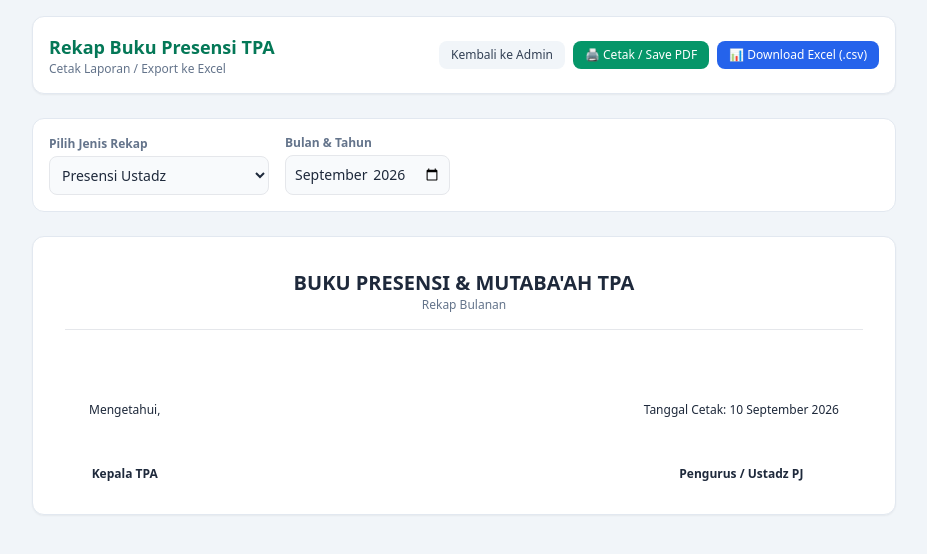
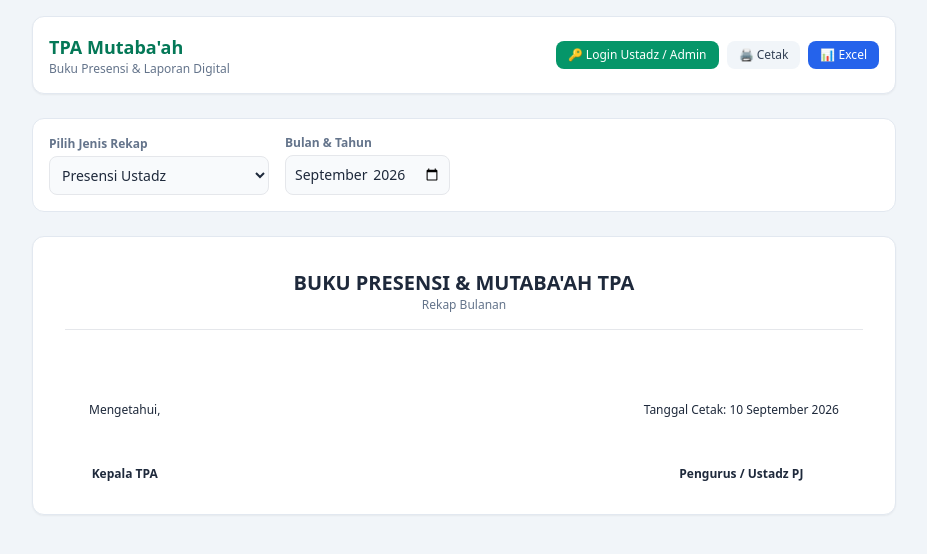
Before and after one commit to MC-AHN/TPA-Digital, a website: page public/rekap.html in a window 1280 px wide. Shown: the whole page, without its empty margins (176-1103 px from the left). Drawn offline with nearby package versions, Linux system fonts and the light colour scheme; no server answers.

Commit message:
feat(navigation): set rekap page as default landing page with login entry

```diff
--- a/public/rekap.html
+++ b/public/rekap.html
@@ -35,19 +35,20 @@
   <header
     class="no-print mb-6 flex justify-between items-center bg-white p-4 rounded-xl shadow-sm border border-slate-200">
     <div>
-      <h1 class="text-lg font-bold text-emerald-700">Rekap Buku Presensi TPA</h1>
-      <p class="text-xs text-slate-500">Cetak Laporan / Export ke Excel</p>
+      <h1 class="text-lg font-bold text-emerald-700">TPA Mutaba'ah</h1>
+      <p class="text-xs text-slate-500">Buku Presensi & Laporan Digital</p>
     </div>
-    <div class="flex gap-2">
-      <a href="/admin.html"
-        class="text-xs bg-slate-100 hover:bg-slate-200 text-slate-700 font-medium px-3 py-1.5 rounded-lg">Kembali ke
-        Admin</a>
+    <div class="flex gap-2 items-center">
+      <!-- Tombol Navigasi Login -->
+      <a href="/login.html"
+        class="text-xs bg-emerald-600 hover:bg-emerald-700 text-white font-medium px-3 py-1.5 rounded-lg flex items-center gap-1">
+        🔑 Login Ustadz / Admin
+      </a>
       <button onclick="window.print()"
-        class="text-xs bg-emerald-600 hover:bg-emerald-700 text-white font-medium px-3 py-1.5 rounded-lg">🖨️ Cetak /
-        Save PDF</button>
+        class="text-xs bg-slate-100 hover:bg-slate-200 text-slate-700 font-medium px-3 py-1.5 rounded-lg">🖨️
+        Cetak</button>
       <button onclick="exportCSV()"
-        class="text-xs bg-blue-600 hover:bg-blue-700 text-white font-medium px-3 py-1.5 rounded-lg">📊 Download Excel
-        (.csv)</button>
+        class="text-xs bg-blue-600 hover:bg-blue-700 text-white font-medium px-3 py-1.5 rounded-lg">📊 Excel</button>
     </div>
   </header>
 
```
Also changed, not shown: public/login.html (+9 -0 lines), vercel.json.
